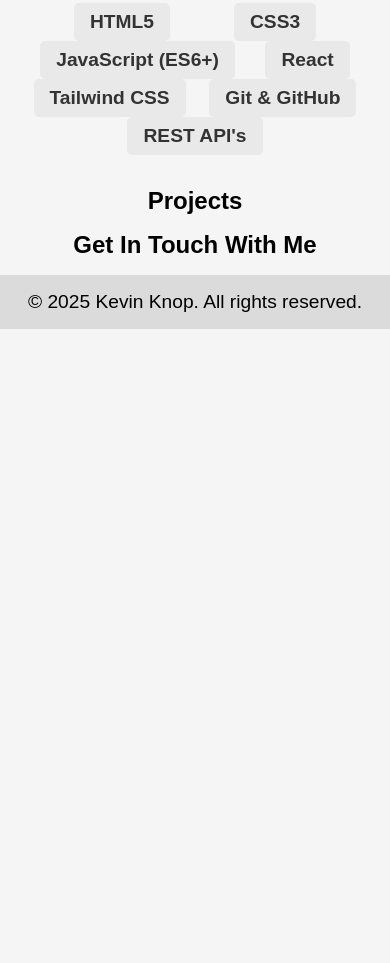
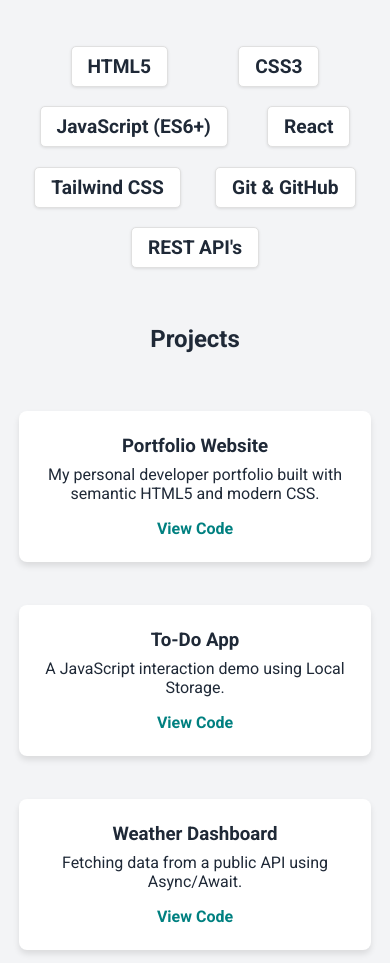
Before and after one commit to dev-kev-kev/my-developer-portfolio, a plain HTML site: page index.html in a window 390 px wide. Shown: the part 756-1719 px from the top of the page. Before the commit the page ends 1085 px from the top, so only its background shows below. Drawn offline with Linux system fonts and the light colour scheme.

Commit message:
added skills and projects content and style + responsive

```diff
--- a/index.html
+++ b/index.html
@@ -31,11 +31,11 @@
         <p>Junior Frontend-Developer</p>
       </section>
 
-      <section class="margin-top" id="about-me">
+      <section class="mg-tb-3" id="about-me">
         <h2 class="text-center">About Me</h2>
         <div class="flex">
           <div class="width-50 flex justify-center">
-            <img src="img\logo1.png" alt="picture of Kevin Knop" />
+            <img src="img/logo1.png" alt="picture of Kevin Knop" />
           </div>
 
           <div class="width-50 flex align-center">
@@ -51,7 +51,7 @@
 
       <section class="text-center" id="skills">
         <h2>My Skills</h2>
-        <ul class="flex font-bigger">
+        <ul class="flex font-bigger mg-tb-3">
           <li>HTML5</li>
           <li>CSS3</li>
           <li>JavaScript (ES6+)</li>
@@ -64,7 +64,31 @@
         </ul>
       </section>
 
-      <section class="text-center" id="projects"><h2>Projects</h2></section>
+      <section class="text-center" id="projects">
+        <h2>Projects</h2>
+        <div class="projects-grid mg-tb-3">
+          <div class="project-card">
+            <h3>Portfolio Website</h3>
+            <p>
+              My personal developer portfolio built with semantic HTML5 and
+              modern CSS.
+            </p>
+            <a href="#">View Code</a>
+          </div>
+
+          <div class="project-card">
+            <h3>To-Do App</h3>
+            <p>A JavaScript interaction demo using Local Storage.</p>
+            <a href="#">View Code</a>
+          </div>
+
+          <div class="project-card">
+            <h3>Weather Dashboard</h3>
+            <p>Fetching data from a public API using Async/Await.</p>
+            <a href="#">View Code</a>
+          </div>
+        </div>
+      </section>
 
       <section class="text-center" id="contact">
         <h2>Get In Touch With Me</h2>
--- a/style.css
+++ b/style.css
@@ -1,25 +1,43 @@
+:root {
+  /* Helle Farben (Light Mode) */
+  --color-bg-body: #f3f4f6; /* Sehr helles, modernes Grau (Hintergrund) */
+  --color-bg-card: #ffffff; /* Reinweiß (Karten/Badges) für den Kontrast */
+  --color-text-main: #1f2937; /* Dunkelgrau für Haupttexte */
+  --color-text-light: #4b5563; /* Mittelgrau für Akzente */
+  --color-accent: #008080; /* Deep Teal (Sehr professionelle Akzentfarbe) */
+  --color-shadow: rgba(0, 0, 0, 0.1); /* Sanfter Schatten */
+  --color-header-bg: #e5e7eb; /* Heller Header Hintergrund */
+}
 * {
   margin: 0;
   padding: 0;
   box-sizing: border-box;
-  font-family: Arial, Helvetica, sans-serif;
+  font-family: "Roboto", sans-serif;
 }
 body {
-  font-family: Arial, sans-serif;
-  background-color: #f5f5f5;
+  background-color: var(--color-bg-body);
+  color: var(--color-text-main);
 }
 header {
-  background-color: #e9e9e9;
-  color: white;
+  background-color: var(--color-header-bg);
+  color: var(--color-text-main); /* Text im Header ist jetzt dunkel */
   padding: 1rem 0;
+}
+nav a {
+  color: var(--color-text-main);
+  padding: 0 0.6rem;
+}
+nav a:hover {
+  color: var(--color-accent);
 }
 ul {
   list-style-type: none;
 }
-ul a {
+a {
   text-decoration: none;
+  /* Linkfarbe ist die Akzentfarbe */
+  color: var(--color-accent);
   padding: 0 0.6rem;
-  color: black;
 }
 main {
   max-width: 80%;
@@ -40,13 +58,10 @@ section {
 }
 blockquote {
   font-style: italic;
-  border-left: 4px solid #888;
+  /* Akzentfarbe für den Strich */
+  border-left: 4px solid var(--color-accent);
   padding-left: 1rem;
   width: 80%;
-  font-family: "Roboto", sans-serif;
-}
-.margin-top {
-  margin-top: 4rem;
 }
 .text-center {
   text-align: center;
@@ -60,20 +75,60 @@ blockquote {
 .align-center {
   align-items: center;
 }
+.mg-tb-3 {
+  margin: 3rem 0;
+}
 #skills ul {
   justify-content: space-evenly;
   flex-wrap: wrap;
-  margin: 2rem 0;
 }
 #skills ul li {
-  background-color: #e9e9e9;
-  color: #333;
+  /* Kontrast: Hintergrund ist jetzt Weiß */
+  background-color: var(--color-bg-card);
+  color: var(--color-text-main);
   padding: 0.5rem 1rem;
   border-radius: 5px;
   font-weight: bold;
+  margin: 0.6rem;
+  /* Sanfter, professioneller Schatten */
+  box-shadow: 0 1px 3px var(--color-shadow);
+  /* Füge einen leichten Rand hinzu, um die Boxen auf weißem Hintergrund zu definieren */
+  border: 1px solid #e0e0e0;
+}
+.projects-grid {
+  display: grid;
+  grid-template-columns: repeat(3, 1fr);
+  gap: 1.5rem; /* Etwas geringerer Abstand */
+}
+.project-card {
+  /* Kontrast: Hintergrund ist jetzt Weiß */
+  background-color: var(--color-bg-card);
+  padding: 1.5rem;
+  border-radius: 8px;
+  /* Sanfter, professioneller Schatten */
+  box-shadow: 0 4px 6px var(--color-shadow);
+  margin: 0.6rem;
+  transition: transform 0.3s ease;
+}
+.project-card:hover {
+  transform: translateY(-5px);
+}
+
+.project-card h3 {
+  margin-bottom: 0.5rem;
+}
+
+.project-card a {
+  display: inline-block;
+  margin-top: 1rem;
+  /* Akzentfarbe für Links */
+  color: var(--color-accent);
+  font-weight: bold;
 }
 footer {
-  background-color: #dbdbdb;
+  /* Kontrast: Dunkler oder Akzentfarbe für den Footer */
+  background-color: var(--color-text-main); /* Dunkelgrauer Hintergrund */
+  color: var(--color-bg-card); /* Weißer Text im Footer */
   padding: 1rem 0;
 }
 @media (max-width: 768px) {
@@ -82,9 +137,6 @@ footer {
   }
   main {
     max-width: 95%;
-  }
-  header + footer {
-    max-width: 80%;
   }
 }
 @media (max-width: 480px) {
@@ -98,6 +150,9 @@ footer {
   blockquote {
     width: 100%;
     border-left: none;
-    padding-left: none;
+    padding-left: 0;
+  }
+  .projects-grid {
+    grid-template-columns: 1fr;
   }
 }
```
